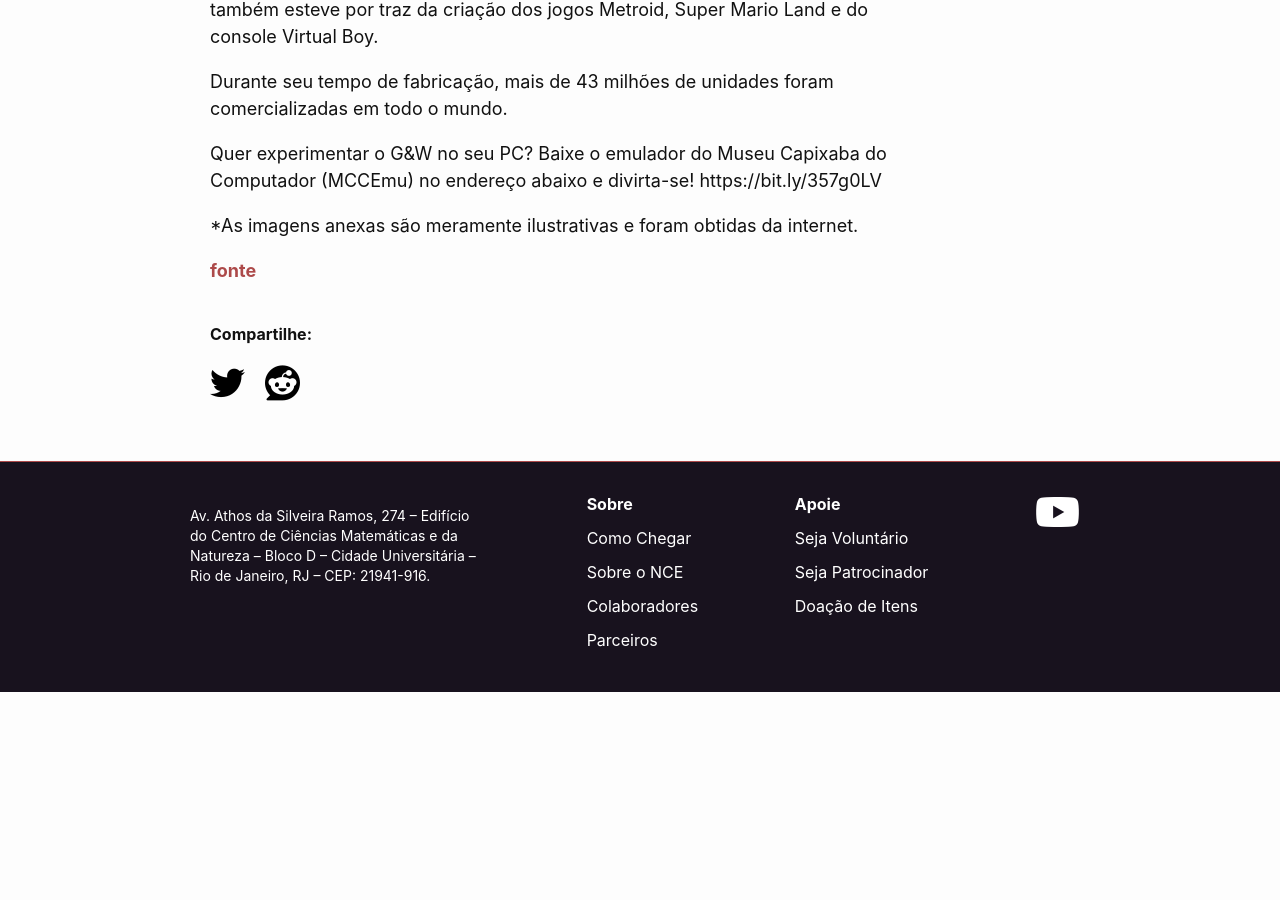
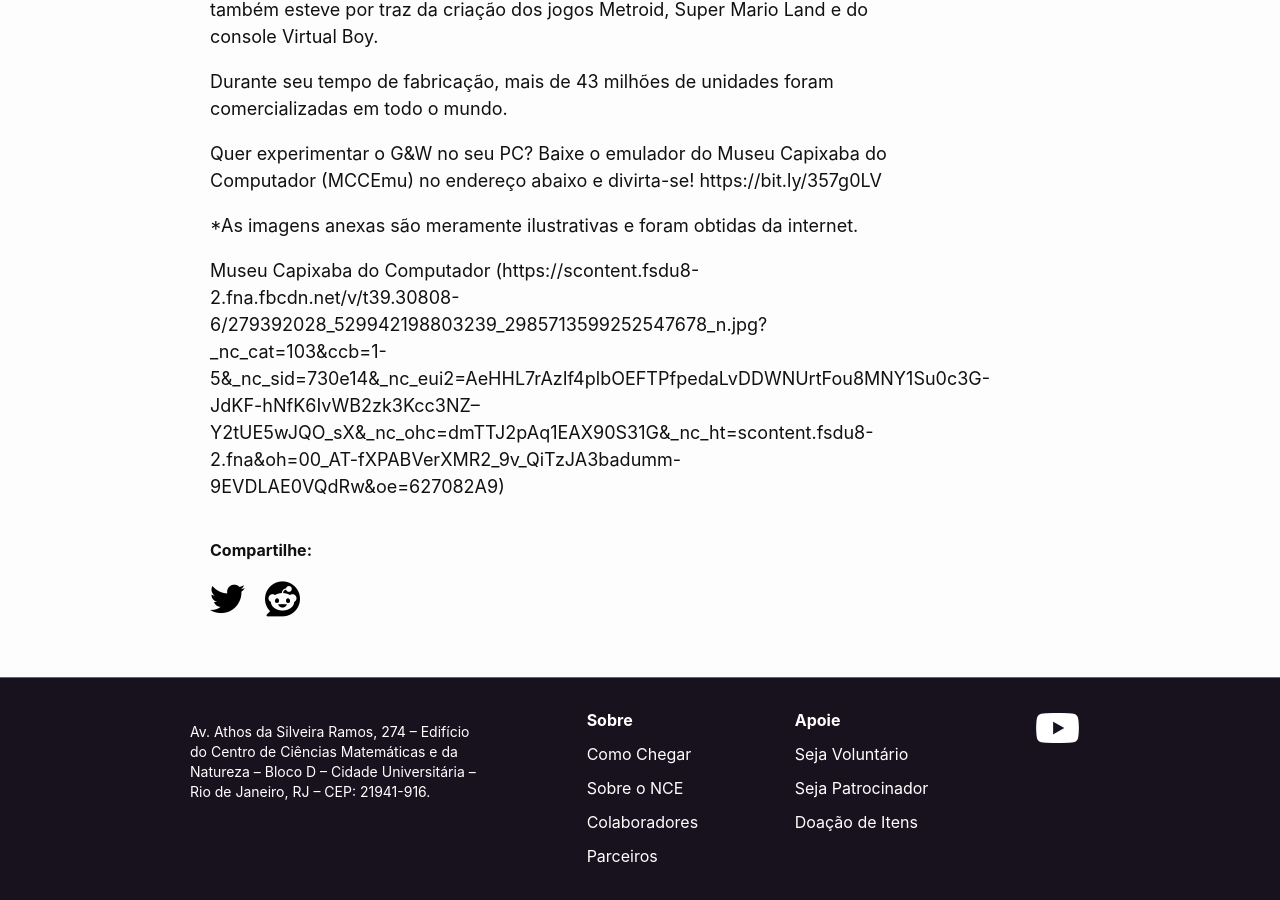
Before and after one commit to MuseuComputacao/museucomputacao.github.io, a Jekyll site: the page built from docs/_posts/2022-28-04-Nintendo-Game-&-Watch.md, in a window 1280 px wide and 900 px high, scrolled down 921 px. Built offline with Jekyll 4.4.1, drawn with Linux system fonts in a browser that asks for light colours; nearby versions of some CDN libraries; before the commit the page ends 1613 px from its top, so only the background shows below that.

Commit message:
Update 2022-28-04-Nintendo-Game-&-Watch.md

```diff
--- a/docs/_posts/2022-28-04-Nintendo-Game-&-Watch.md
+++ b/docs/_posts/2022-28-04-Nintendo-Game-&-Watch.md
@@ -10,7 +10,7 @@ author:
   contact:  ana_lucia@nce.ufrj.br
   contact_link:  ana_lucia@nce.ufrj.br
 tags-icon: far fa-robot
-image_url: https://scontent.fsdu8-2.fna.fbcdn.net/v/t39.30808-6/279392028_529942198803239_2985713599252547678_n.jpg?_nc_cat=103&ccb=1-5&_nc_sid=730e14&_nc_eui2=AeHHL7rAzIf4plbOEFTPfpedaLvDDWNUrtFou8MNY1Su0c3G-JdKF-hNfK6IvWB2zk3Kcc3NZ--Y2tUE5wJQO_sX&_nc_ohc=dmTTJ2pAq1EAX90S31G&_nc_ht=scontent.fsdu8-2.fna&oh=00_AT-fXPABVerXMR2_9v_QiTzJA3badumm-!
+image_url: h
 
 ---
 
@@ -49,4 +49,4 @@ https://bit.ly/357g0LV
 *As imagens anexas são meramente ilustrativas e foram obtidas da internet.
 
 
-[fonte](https://www.facebook.com/museucapixaba/photos/a.101808168283313/530139008783558/)
+Museu Capixaba do Computador (https://scontent.fsdu8-2.fna.fbcdn.net/v/t39.30808-6/279392028_529942198803239_2985713599252547678_n.jpg?_nc_cat=103&ccb=1-5&_nc_sid=730e14&_nc_eui2=AeHHL7rAzIf4plbOEFTPfpedaLvDDWNUrtFou8MNY1Su0c3G-JdKF-hNfK6IvWB2zk3Kcc3NZ--Y2tUE5wJQO_sX&_nc_ohc=dmTTJ2pAq1EAX90S31G&_nc_ht=scontent.fsdu8-2.fna&oh=00_AT-fXPABVerXMR2_9v_QiTzJA3badumm-9EVDLAE0VQdRw&oe=627082A9)
```
